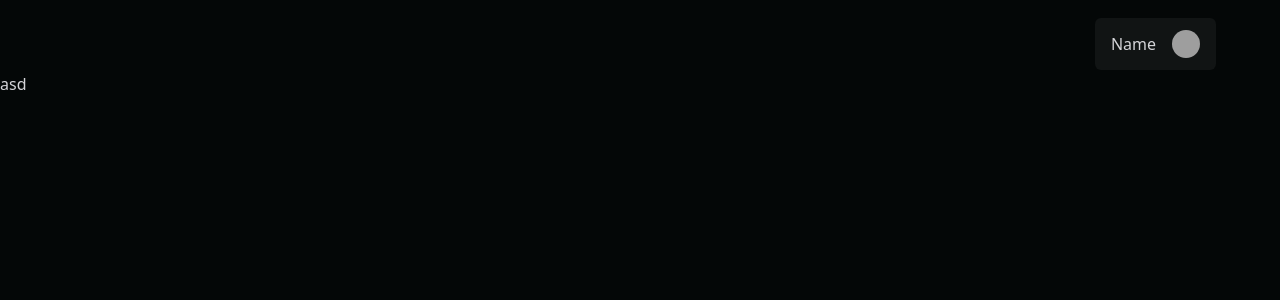
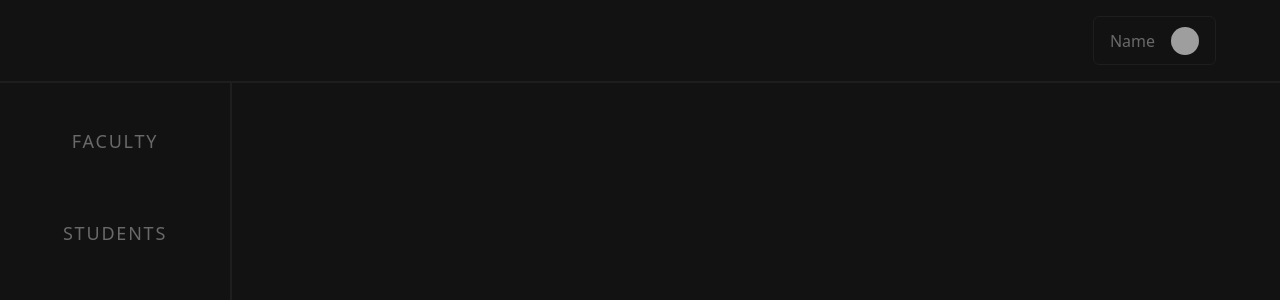
Before and after one commit to Kunwar-Aditya-Codes/erp-revamped, a React (Vite) app in the folder client/: page /dashboard in a window 1280 px wide. Shown: the top 300 px of the page. Built offline with nearby package versions, Linux system fonts and the light colour scheme; grey boxes are pictures that could not be loaded.

Commit message:
updated: theme

```diff
--- a/client/src/components/DashboardLayout.tsx
+++ b/client/src/components/DashboardLayout.tsx
@@ -9,11 +9,11 @@ const DashboardLayout: FC<DashboardLayoutProps> = ({}) => {
   // Fetch user data
 
   return (
-    <div className='flex flex-col mt-4'>
-      <nav className='h-[3.5rem] flex items-center justify-end px-4 lg:px-16 relative '>
+    <div className='flex flex-col h-full divide-y-2 divide-mid'>
+      <nav className=' py-4 flex items-center  justify-end px-4 lg:px-16 relative  '>
         <div
           onClick={() => setModal(!modal)}
-          className='flex items-center space-x-4 bg-white/5 px-4 py-3 rounded-md cursor-pointer'
+          className='flex items-center space-x-4 px-4 py-[0.6rem] border rounded-md border-mid  cursor-pointer'
         >
           <p>Name</p>
           <img
@@ -24,25 +24,41 @@ const DashboardLayout: FC<DashboardLayoutProps> = ({}) => {
         </div>
 
         <div
-          className={`absolute w-[16rem] h-[10rem] bg-white/5 rounded-md top-16 transition-all duration-[250ms] ease-out ${
+          className={`absolute w-[16rem]  h-[10rem] bg-dark border border-mid rounded-md top-[4.2rem] transition-all duration-[250ms] ease-out ${
             modal
               ? 'scale-100 opacity-100 origin-top-right'
               : 'opacity-0 scale-0 pointer-events-none'
           }`}
         >
-          <ul className='grid grid-cols-1 text-lg  font-light divide-y divide-white/5 '>
-            <li className='hover:bg-purple-600 transition ease-out rounded-t-md hover:text-white cursor-pointer p-3'>
-              <Link to='/'>Sign Out</Link>
-            </li>
-            <li className='hover:bg-purple-600 transition ease-out hover:text-white cursor-pointer p-3'>
+          <ul className='grid grid-cols-1 text-lg font-light divide-y divide-mid '>
+            <Link
+              to='/'
+              className='hover:bg-mid transition ease-out rounded-t-md hover:text-white cursor-pointer p-3'
+            >
+              Sign Out
+            </Link>
+            <li className='hover:bg-mid transition ease-out hover:text-white cursor-pointer p-3'>
               View Profile
             </li>
           </ul>
         </div>
       </nav>
-      <div>
-        <aside>asd</aside>
-        <Outlet />
+
+      <div className='flex flex-grow h-full divide-x-2 divide-mid'>
+        <aside className='flex-[0.18] h-full w-full'>
+          <ul className='gap-y-10  w-full grid grid-cols-1 justify-items-center py-4  uppercase font-light text-lg tracking-widest pt-8'>
+            <li className='hover:bg-mid transition ease-out hover:text-white w-full text-center py-3 cursor-pointer'>
+              Faculty
+            </li>
+            <li className='hover:bg-mid transition ease-out hover:text-white w-full text-center py-3 cursor-pointer'>
+              Students
+            </li>
+          </ul>
+        </aside>
+
+        <div className='flex-[0.8]'>
+          <Outlet />
+        </div>
       </div>
     </div>
   );
--- a/client/src/components/RootLayout.tsx
+++ b/client/src/components/RootLayout.tsx
@@ -5,7 +5,7 @@ interface RootLayoutProps {}
 
 const RootLayout: FC<RootLayoutProps> = ({}) => {
   return (
-    <div className='h-screen overflow-hidden w-full text-zinc-300   bg-[#040707]'>
+    <div className='h-screen overflow-hidden w-full text-light   bg-dark'>
       <Outlet />
     </div>
   );
--- a/client/src/pages/Login.tsx
+++ b/client/src/pages/Login.tsx
@@ -41,13 +41,13 @@ const Login: FC<LoginProps> = ({}) => {
         </h1>
       </div>
       <div className='flex-[0.8] md:flex-[0.7] lg:flex-[0.6] w-full gap-y-8 lg:gap-y-10   flex flex-col items-center justify-center'>
-        <h2 className='text-3xl md:text-4xl tracking-wide text-center font-light uppercase '>
-          <span className='text-purple-500 font-normal'>you</span> are back!
+        <h2 className='text-3xl md:text-4xl tracking-wide text-center  uppercase '>
+          you are back!
         </h2>
 
         <form
           onSubmit={handleLogin}
-          className='grid grid-cols-1 gap-y-8 max-w-lg w-full p-4 px-8 md:px-0'
+          className='grid grid-cols-1 gap-y-8 max-w-[27rem] w-full p-4 px-8 md:px-0'
         >
           <input
             type='text'
@@ -55,7 +55,7 @@ const Login: FC<LoginProps> = ({}) => {
             onChange={handleInputChange}
             name='urn'
             placeholder='Enter urn'
-            className='p-3 md:p-4 bg-white/5   outline-none rounded-md shadow-md md:text-lg placeholder:text-white/25 tracking-wider'
+            className='p-3  border bg-transparent border-white/5   outline-none rounded-md  md:text-lg text-light focus:border-light placeholder:text-white/25 placeholder:font-light tracking-wider'
           />
           <input
             type='password'
@@ -63,12 +63,12 @@ const Login: FC<LoginProps> = ({}) => {
             value={loginData?.password}
             onChange={handleInputChange}
             placeholder='Enter password'
-            className='p-3 md:p-4 bg-white/5   outline-none rounded-md shadow-md md:text-lg placeholder:text-white/25 tracking-wider'
+            className='p-3  border bg-transparent border-white/5   outline-none rounded-md  md:text-lg text-light focus:border-light placeholder:text-white/25 placeholder:font-light tracking-wider'
           />
 
           <button
             type='submit'
-            className='text-[#1e1e1e] font-medium md:text-lg hover:shadow-md tracking-widest uppercase bg-zinc-300 p-3 md:p-4 rounded-md disabled:cursor-not-allowed'
+            className='text-[#ffffff] font-light md:text-lg hover:shadow-md tracking-widest uppercase bg-black p-3  rounded-md disabled:cursor-not-allowed'
           >
             Login
           </button>
--- a/client/tailwind.config.js
+++ b/client/tailwind.config.js
@@ -1,10 +1,14 @@
 /** @type {import('tailwindcss').Config} */
 export default {
-  content: [
-    "./src/**/*.{js,jsx,ts,tsx}",
-  ],
+  content: ['./src/**/*.{js,jsx,ts,tsx}'],
   theme: {
-    extend: {},
+    extend: {
+      colors: {
+        dark: '#121212',
+        mid: '#1e1e1e',
+        light: '#696969',
+      },
+    },
   },
   plugins: [],
-}
+};
```
